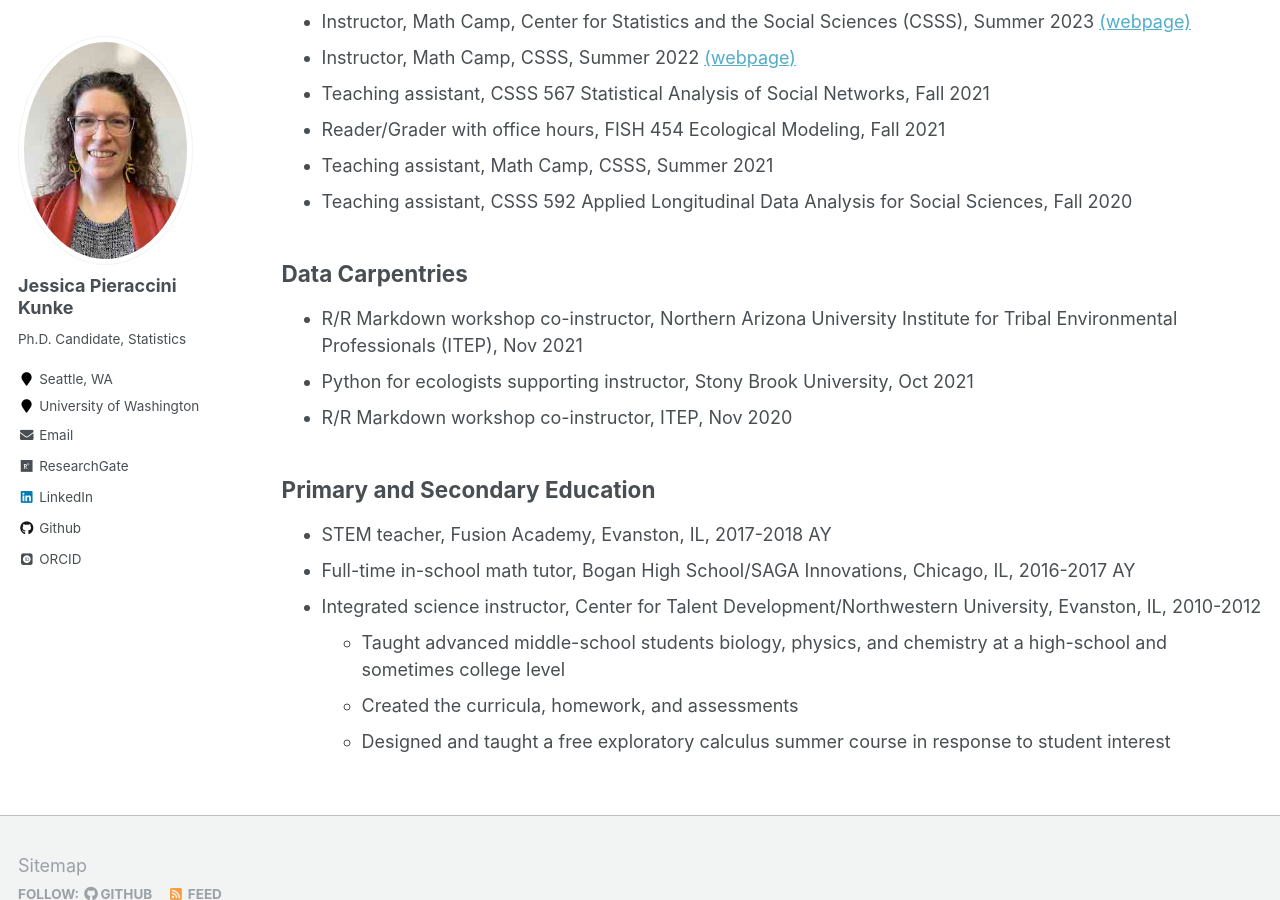
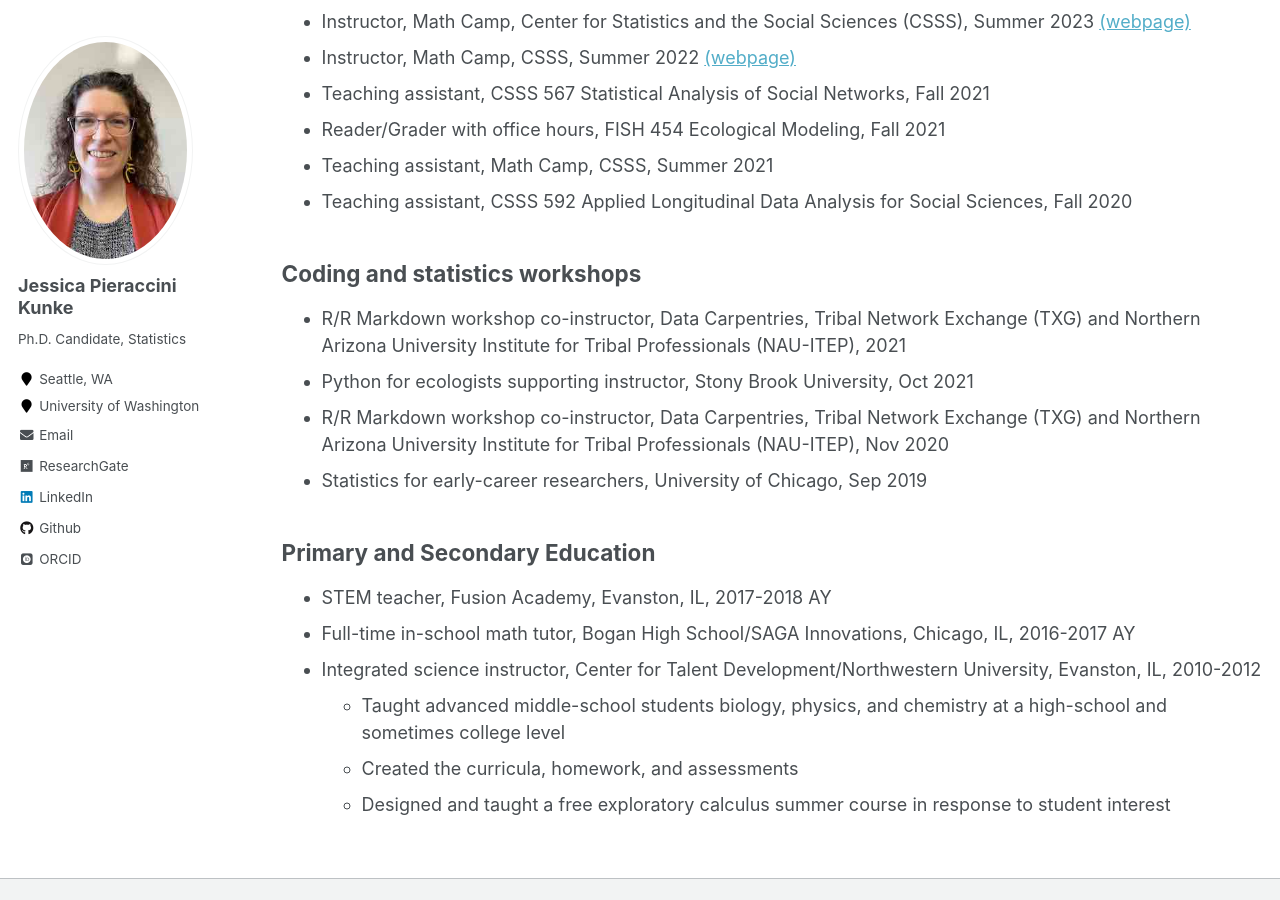
Before and after one commit to jpierkunke/jpierkunke.github.io, a Jekyll site: the page built from _pages/teaching.md, in a window 1280 px wide and 900 px high, scrolled down 761 px. Built offline with Jekyll 4.4.1, drawn with Linux system fonts in a browser that asks for light colours; some web fonts are replaced.

Commit message:
Update teaching.md

```diff
--- a/_pages/teaching.md
+++ b/_pages/teaching.md
@@ -21,11 +21,12 @@ One of my key roles is to help students become more self-directed learners, whic
 - Teaching assistant, Math Camp, CSSS, Summer 2021
 - Teaching assistant, CSSS 592 Applied Longitudinal Data Analysis for Social Sciences, Fall 2020
 
-## Data Carpentries
+## Coding and statistics workshops
 
-- R/R Markdown workshop co-instructor, Northern Arizona University Institute for Tribal Environmental Professionals (ITEP), Nov 2021
+- R/R Markdown workshop co-instructor, Data Carpentries, Tribal Network Exchange (TXG) and Northern Arizona University Institute for Tribal Professionals (NAU-ITEP), 2021
 - Python for ecologists supporting instructor, Stony Brook University, Oct 2021
-- R/R Markdown workshop co-instructor, ITEP, Nov 2020
+- R/R Markdown workshop co-instructor, Data Carpentries, Tribal Network Exchange (TXG) and Northern Arizona University Institute for Tribal Professionals (NAU-ITEP), Nov 2020
+- Statistics for early-career researchers, University of Chicago, Sep 2019
 <!--- [(webpage)](https://marwahaha.github.io/2020-11-04-ITEP-online/) --->
 
 ## Primary and Secondary Education
```
